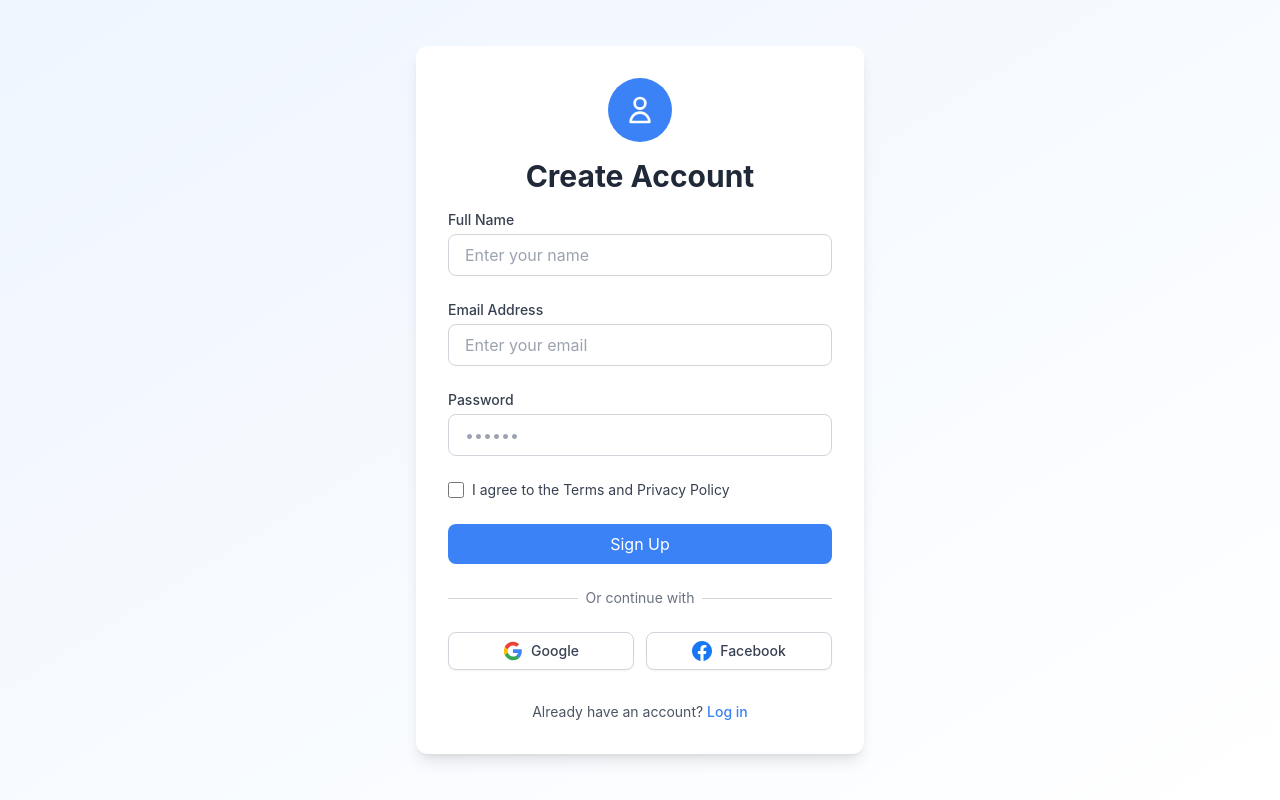
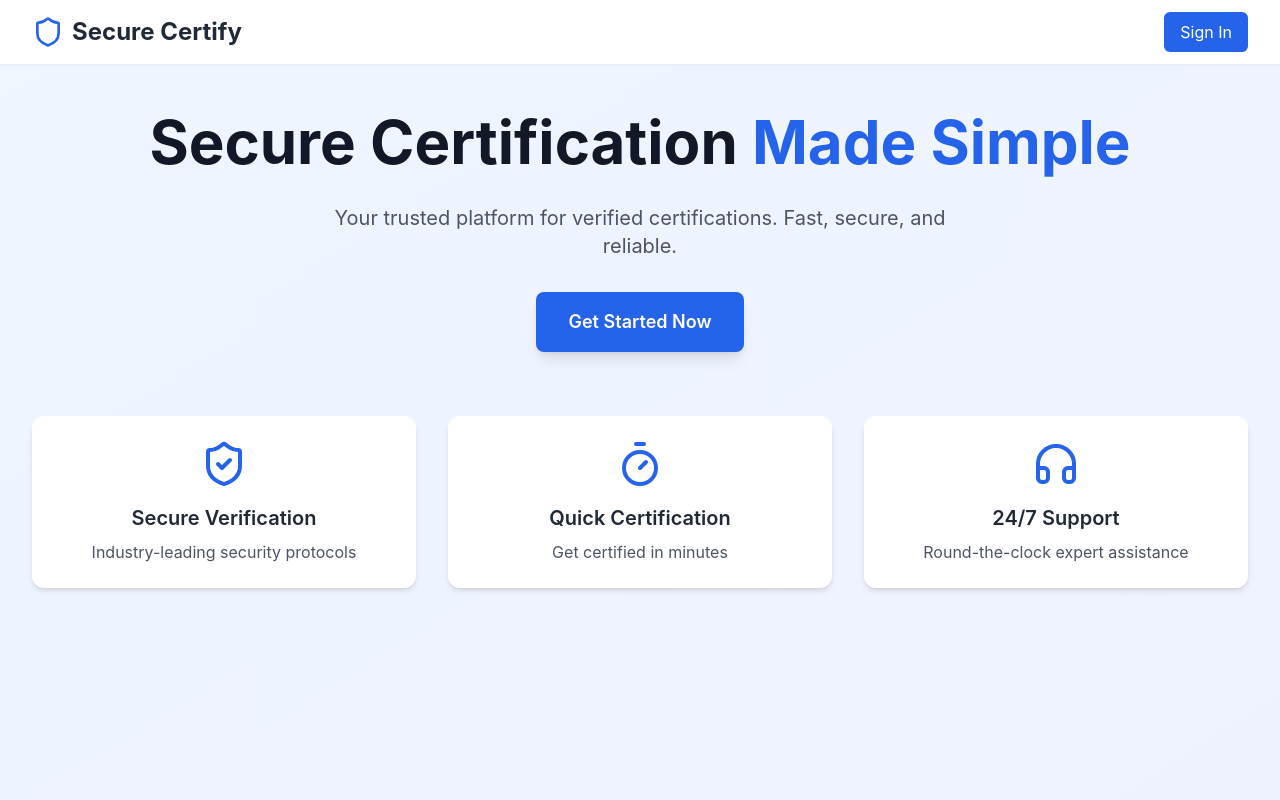
Before and after one commit to Ganes5h/Final-Year-Project, a React (Create React App) app: page / in a window 1280 px wide. Built offline with nearby package versions, Linux system fonts and the light colour scheme.

Commit message:
implemented routing

```diff
--- a/package.json
+++ b/package.json
@@ -11,6 +11,8 @@
     "@testing-library/react": "^13.4.0",
     "@testing-library/user-event": "^13.5.0",
     "axios": "^1.7.7",
+    "framer-motion": "^11.11.11",
+    "lucide-react": "^0.454.0",
     "react": "^18.3.1",
     "react-dom": "^18.3.1",
     "react-router-dom": "^6.26.2",
--- a/src/App.js
+++ b/src/App.js
@@ -1,11 +1,41 @@
-import './App.css';
-import SignUp from "./Components/SignUp";
+import React, { useState } from "react";
+import { Box, CircularProgress } from "@mui/material";
+import { BrowserRouter, Route, Routes } from "react-router-dom";
 import SignIn from "./Components/SignIn";
+import DashBoard from "./Components/Dashboard";
+import "./App.css";
+
 function App() {
+  //   const [loading, setLoading] = useState(false);
+
   return (
     <div className="App">
-      <SignUp />
-      {/* <SignIn /> */}
+      <Box justifyContent="center" alignItems="center" minHeight="100vh">
+        {/* {loading ? (
+        <CircularProgress />
+      ) : ( */}
+
+        <BrowserRouter>
+          <Routes>
+            <Route index element={<SignIn />} />
+            <Route
+              exact
+              path="/dashboard"
+              element={
+                // <ProtectedRoute>
+                <DashBoard />
+                // </ProtectedRoute>
+              }
+            />
+          </Routes>
+        </BrowserRouter>
+
+        {/* )} */}
+
+        {/* Footer only shown outside the dashboard */}
+        {/* {!loading &&
+        !window.location.exact pathname.startsWith("/dashboard-layout") && <Footer />} */}
+      </Box>
     </div>
   );
 }
--- /dev/null
+++ b/src/Components/Dashboard.js
@@ -0,0 +1,6 @@
+import React from "react";
+function DashBoard() {
+  return <div>Hello i am Dashbaord</div>;
+}
+
+export default DashBoard;
--- a/src/Components/SignIn.js
+++ b/src/Components/SignIn.js
@@ -1,63 +1,18 @@
 import React, { useState } from "react";
-
-// Custom SVG Eye Icons as components
-const EyeIcon = () => (
-  <svg
-    viewBox="0 0 24 24"
-    className="w-5 h-5 stroke-current"
-    strokeWidth="2"
-    fill="none"
-    strokeLinecap="round"
-    strokeLinejoin="round"
-  >
-    <path d="M1 12s4-8 11-8 11 8 11 8-4 8-11 8-11-8-11-8z" />
-    <circle cx="12" cy="12" r="3" />
-  </svg>
-);
-
-const EyeOffIcon = () => (
-  <svg
-    viewBox="0 0 24 24"
-    className="w-5 h-5 stroke-current"
-    strokeWidth="2"
-    fill="none"
-    strokeLinecap="round"
-    strokeLinejoin="round"
-  >
-    <path d="M17.94 17.94A10.07 10.07 0 0 1 12 20c-7 0-11-8-11-8a18.45 18.45 0 0 1 5.06-5.94M9.9 4.24A9.12 9.12 0 0 1 12 4c7 0 11 8 11 8a18.5 18.5 0 0 1-2.16 3.19m-6.72-1.07a3 3 0 1 1-4.24-4.24" />
-    <line x1="1" y1="1" x2="23" y2="23" />
-  </svg>
-);
-
-const EmailIcon = () => (
-  <svg
-    viewBox="0 0 24 24"
-    className="w-5 h-5 stroke-current"
-    strokeWidth="2"
-    fill="none"
-    strokeLinecap="round"
-    strokeLinejoin="round"
-  >
-    <path d="M4 4h16c1.1 0 2 .9 2 2v12c0 1.1-.9 2-2 2H4c-1.1 0-2-.9-2-2V6c0-1.1.9-2 2-2z" />
-    <polyline points="22,6 12,13 2,6" />
-  </svg>
-);
-
-const LockIcon = () => (
-  <svg
-    viewBox="0 0 24 24"
-    className="w-5 h-5 stroke-current"
-    strokeWidth="2"
-    fill="none"
-    strokeLinecap="round"
-    strokeLinejoin="round"
-  >
-    <rect x="3" y="11" width="18" height="11" rx="2" ry="2" />
-    <path d="M7 11V7a5 5 0 0 1 10 0v4" />
-  </svg>
-);
+import {
+  Shield,
+  CheckCircle,
+  Lock,
+  Mail,
+  Eye,
+  EyeOff,
+  ShieldCheck,
+  Timer,
+  HeadphonesIcon,
+} from "lucide-react";
 
 const SignIn = () => {
+  const [showSignIn, setShowSignIn] = useState(false);
   const [showPassword, setShowPassword] = useState(false);
   const [email, setEmail] = useState("");
   const [password, setPassword] = useState("");
@@ -67,67 +22,138 @@ const SignIn = () => {
     console.log("Sign in attempted with:", { email, password });
   };
 
+  const features = [
+    {
+      icon: <ShieldCheck className="w-12 h-12 text-blue-600" />,
+      title: "Secure Verification",
+      description: "Industry-leading security protocols",
+    },
+    {
+      icon: <Timer className="w-12 h-12 text-blue-600" />,
+      title: "Quick Certification",
+      description: "Get certified in minutes",
+    },
+    {
+      icon: <HeadphonesIcon className="w-12 h-12 text-blue-600" />,
+      title: "24/7 Support",
+      description: "Round-the-clock expert assistance",
+    },
+  ];
+
   return (
-    <div className="min-h-screen bg-gray-50 flex items-center justify-center p-4">
-      <div className="bg-white rounded-lg shadow-xl w-full max-w-md p-8">
+    <div className="min-h-screen bg-gradient-to-br from-blue-50 to-indigo-50">
+      {/* Navigation */}
+      <nav className="bg-white shadow-sm">
+        <div className="max-w-7xl mx-auto px-4 sm:px-6 lg:px-8">
+          <div className="flex justify-between h-16 items-center">
+            <div className="flex items-center">
+              <Shield className="w-8 h-8 text-blue-600" />
+              <span className="ml-2 text-2xl font-bold text-gray-800">
+                Secure Certify
+              </span>
+            </div>
+            <button
+              onClick={() => setShowSignIn(!showSignIn)}
+              className="bg-blue-600 text-white px-4 py-2 rounded-md hover:bg-blue-700 transition-colors"
+            >
+              {showSignIn ? "Back to Home" : "Sign In"}
+            </button>
+          </div>
+        </div>
+      </nav>
+
+      {/* Main Content */}
+      <div className="max-w-7xl mx-auto px-4 sm:px-6 lg:px-8 py-12">
+        {!showSignIn ? (
+          /* Landing Page Content */
+          <div className="space-y-16">
+            {/* Hero Section */}
+            <div className="text-center space-y-8">
+              <h1 className="text-4xl md:text-6xl font-bold text-gray-900">
+                Secure Certification
+                <span className="text-blue-600"> Made Simple</span>
+              </h1>
+              <p className="text-xl text-gray-600 max-w-2xl mx-auto">
+                Your trusted platform for verified certifications. Fast, secure,
+                and reliable.
+              </p>
+              <button
+                onClick={() => setShowSignIn(true)}
+                className="bg-blue-600 text-white px-8 py-4 rounded-lg text-lg font-semibold hover:bg-blue-700 transition-colors shadow-lg hover:shadow-xl"
+              >
+                Get Started Now
+              </button>
+            </div>
+
+            {/* Features Grid */}
+            <div className="grid md:grid-cols-3 gap-8">
+              {features.map((feature, index) => (
+                <div
+                  key={index}
+                  className="bg-white p-6 rounded-xl shadow-md hover:shadow-lg transition-shadow"
+                >
+                  <div className="mb-4 flex justify-center">{feature.icon}</div>
+                  <h3 className="text-xl font-semibold text-gray-800 mb-2">
+                    {feature.title}
+                  </h3>
+                  <p className="text-gray-600">{feature.description}</p>
+                </div>
+              ))}
+            </div>
+          </div>
+        ) : (
+          /* Sign In Form */
+          <div className="max-w-md mx-auto bg-white rounded-xl shadow-xl p-8">
             <div className="text-center mb-8">
-          <h1 className="text-2xl font-bold text-gray-800 mb-2">
-            Welcome back
-          </h1>
-          <p className="text-gray-600">Please sign in to your account</p>
+              <Lock className="w-12 h-12 text-blue-600 mx-auto mb-4" />
+              <h2 className="text-2xl font-bold text-gray-800">Welcome Back</h2>
+              <p className="text-gray-600">
+                Sign in to your Secure Certify account
+              </p>
             </div>
 
             <form onSubmit={handleSubmit} className="space-y-6">
               <div>
-            <label
-              htmlFor="email"
-              className="block text-left text-sm font-medium text-gray-700 mb-2"
-            >
+                <label className="block text-start text-sm font-medium text-gray-700 mb-2">
                   Email
                 </label>
                 <div className="relative">
-              <span className="absolute left-3 top-1/2 -translate-y-1/2 text-gray-500">
-                <EmailIcon />
-              </span>
+                  <Mail className="absolute left-3 top-1/2 -translate-y-1/2 w-5 h-5 text-gray-400" />
                   <input
-                id="email"
                     type="email"
-                placeholder="Enter your email"
                     value={email}
                     onChange={(e) => setEmail(e.target.value)}
+                    className="w-full pl-10 pr-3 py-2 border border-gray-300 rounded-lg focus:ring-2 focus:ring-blue-500 focus:border-blue-500"
+                    placeholder="Enter your email"
                     required
-                className="w-full pl-10 pr-3 py-2 border border-gray-300 rounded-md focus:outline-none focus:ring-2 focus:ring-blue-500 focus:border-blue-500 transition-colors"
                   />
                 </div>
               </div>
 
               <div>
-            <label
-              htmlFor="password"
-              className="block text-left text-sm font-medium text-gray-700 mb-2"
-            >
+                <label className="block text-start text-sm font-medium text-gray-700 mb-2">
                   Password
                 </label>
                 <div className="relative">
-              <span className="absolute left-3 top-1/2 -translate-y-1/2 text-gray-500">
-                <LockIcon />
-              </span>
+                  <Lock className="absolute left-3 top-1/2 -translate-y-1/2 w-5 h-5 text-gray-400" />
                   <input
-                id="password"
                     type={showPassword ? "text" : "password"}
-                placeholder="Enter your password"
                     value={password}
                     onChange={(e) => setPassword(e.target.value)}
+                    className="w-full pl-10 pr-10 py-2 border border-gray-300 rounded-lg focus:ring-2 focus:ring-blue-500 focus:border-blue-500"
+                    placeholder="Enter your password"
                     required
-                className="w-full pl-10 pr-10 py-2 border border-gray-300 rounded-md focus:outline-none focus:ring-2 focus:ring-blue-500 focus:border-blue-500 transition-colors"
                   />
                   <button
                     type="button"
                     onClick={() => setShowPassword(!showPassword)}
-                className="absolute right-3 top-1/2 -translate-y-1/2 text-gray-500 hover:text-gray-700 focus:outline-none"
-                aria-label={showPassword ? "Hide password" : "Show password"}
+                    className="absolute right-3 top-1/2 -translate-y-1/2 text-gray-400 hover:text-gray-600"
                   >
-                {showPassword ? <EyeOffIcon /> : <EyeIcon />}
+                    {showPassword ? (
+                      <EyeOff className="w-5 h-5" />
+                    ) : (
+                      <Eye className="w-5 h-5" />
+                    )}
                   </button>
                 </div>
               </div>
@@ -136,13 +162,15 @@ const SignIn = () => {
                 <label className="flex items-center">
                   <input
                     type="checkbox"
-                className="rounded border-gray-300 text-blue-600 focus:ring-blue-500 mr-2"
+                    className="rounded border-gray-300 text-blue-600 focus:ring-blue-500"
                   />
-              <span className="text-sm text-gray-600">Remember me</span>
+                  <span className="ml-2 text-sm text-gray-600">
+                    Remember me
+                  </span>
                 </label>
                 <a
                   href="/"
-              className="text-sm text-blue-600 hover:text-blue-800 font-medium"
+                  className="text-sm text-blue-600 hover:text-blue-800"
                 >
                   Forgot password?
                 </a>
@@ -150,18 +178,23 @@ const SignIn = () => {
 
               <button
                 type="submit"
-            className="w-full bg-blue-600 text-white py-2 px-4 rounded-md font-medium hover:bg-blue-700 focus:outline-none focus:ring-2 focus:ring-blue-500 focus:ring-offset-2 transition-colors"
+                className="w-full bg-blue-600 text-white py-3 rounded-lg font-medium hover:bg-blue-700 focus:ring-2 focus:ring-blue-500 focus:ring-offset-2 transition-colors"
               >
-            Sign in
+                Sign In
               </button>
             </form>
 
             <p className="mt-6 text-center text-sm text-gray-600">
               Don't have an account?{" "}
-          <a href="/" className="text-blue-600 hover:text-blue-800 font-medium">
+              <a
+                href="/"
+                className="text-blue-600 hover:text-blue-800 font-medium"
+              >
                 Sign up
               </a>
             </p>
+          </div>
+        )}
       </div>
     </div>
   );
--- a/src/index.js
+++ b/src/index.js
@@ -2,11 +2,13 @@ import React from 'react';
 import ReactDOM from 'react-dom/client';
 import './index.css';
 import App from './App';
+
 import reportWebVitals from './reportWebVitals';
 
 const root = ReactDOM.createRoot(document.getElementById('root'));
 root.render(
   <React.StrictMode>
+    {/* <App /> */}
     <App />
   </React.StrictMode>
 );
```
Also changed, not shown: 1 other file (tests, documents, lock files or other folders). Lines whose indentation alone changed are shown as unchanged.
